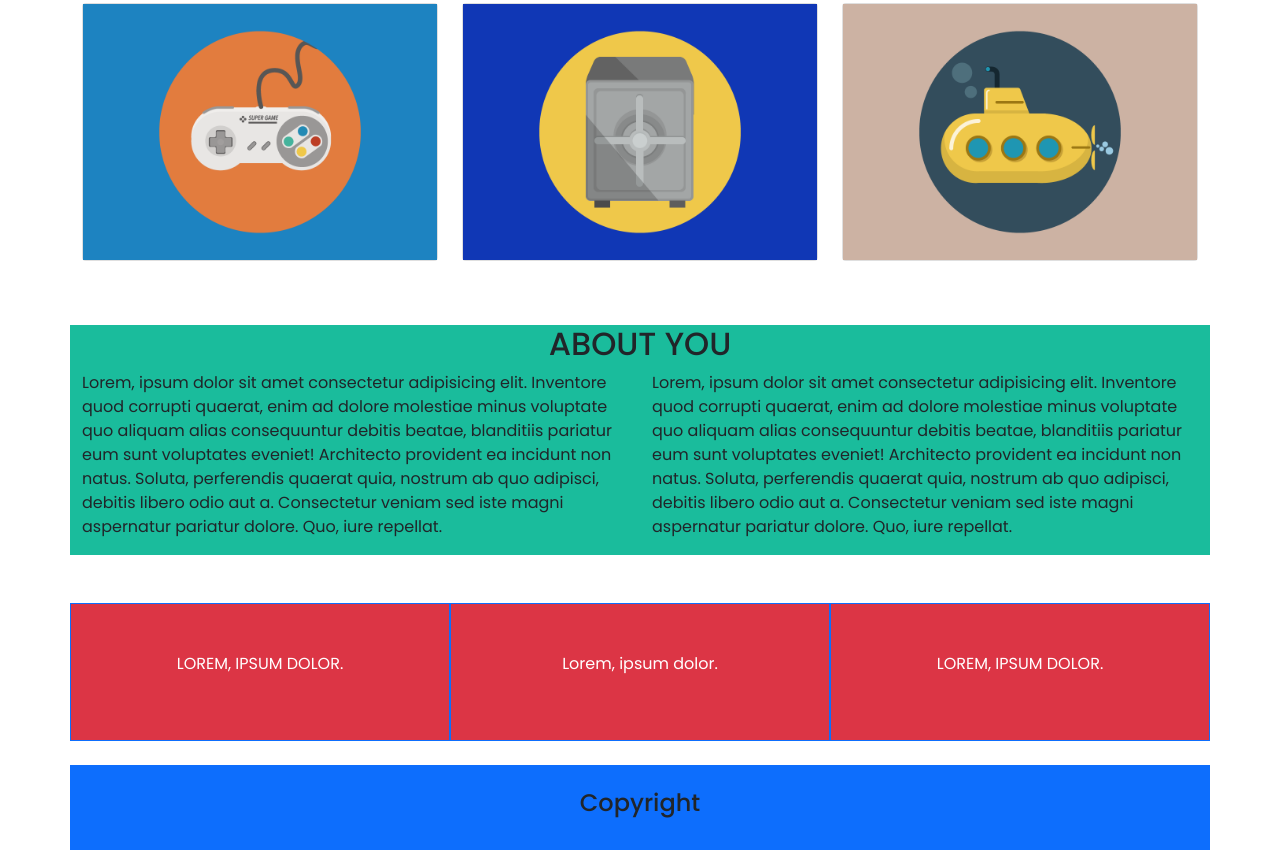
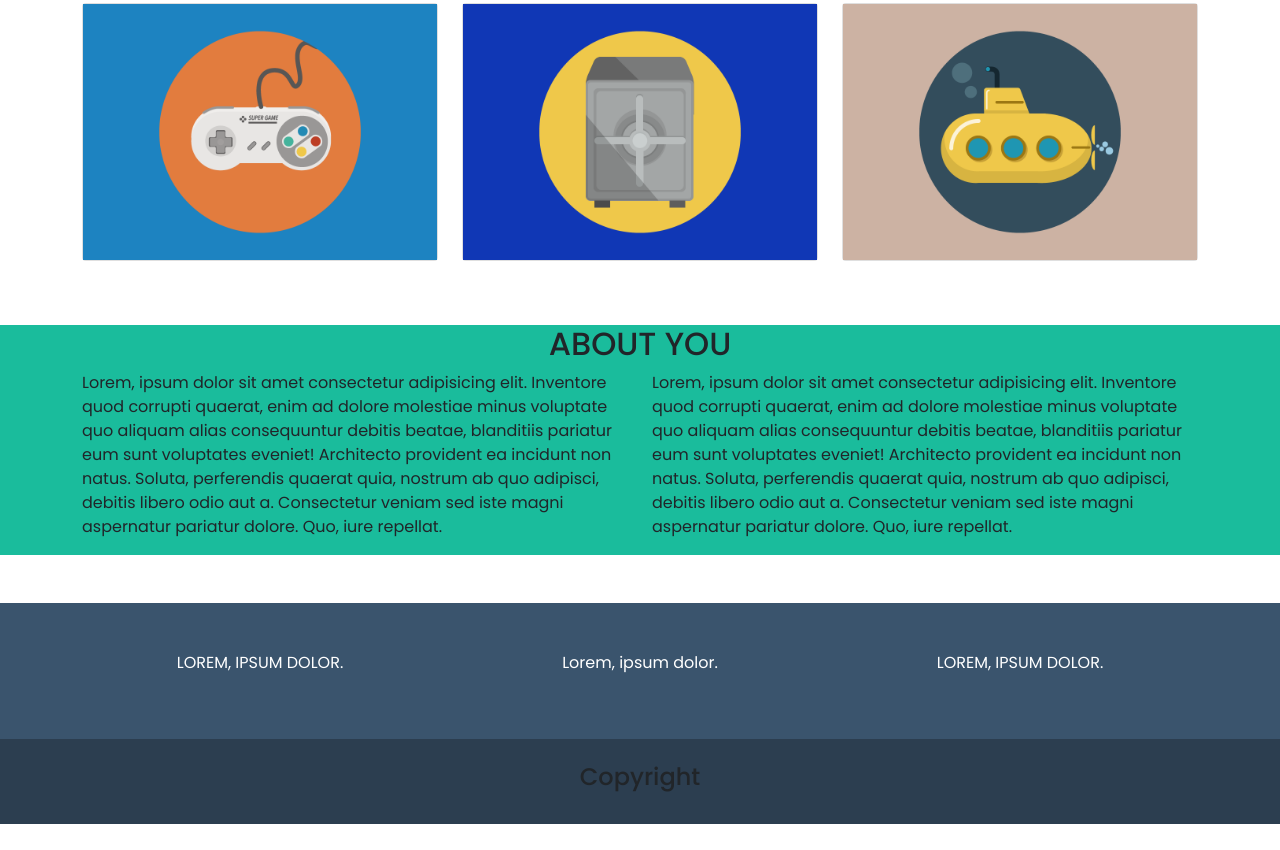
Before and after one commit to RobertoCartaMantiglia/html-css-bootstrap-freelancer, a plain HTML site: page index.html in a window 1280 px wide. Shown: the part 755-1605 px from the top of the page. After the commit the page ends 1579 px from the top, so only its background shows below. Drawn offline with nearby package versions, Linux system fonts and the light colour scheme.

Commit message:
fix structure layout

```diff
--- a/css/style.css
+++ b/css/style.css
@@ -5,9 +5,16 @@ body{
 header{
     background-color: #1abc9c;
 }
-.about{
-    background-color: #1abc9c;
-}
+
 .sede-legale{
     color: white;
 }
+#about-you{
+    background-color: #1abc9c;
+}
+#footer-upper{
+    background-color: #3a546d;
+}
+#footer-bottom{
+    background-color: #2c3e50;
+}
--- a/index.html
+++ b/index.html
@@ -15,6 +15,10 @@
     <link rel="stylesheet" href="./css/style.css">
     <title>bootstrap</title>
 </head>
+
+
+
+
 <body>
     <header>
         <section class="container">
@@ -36,7 +40,9 @@
         </section>
     </header>
 
-    <main class="container">
+    <main>
+        <section>
+            <div class="container">
                 <div class="row mb-5">
                     <div class="col-12 col-md-6 col-lg-4">
                         <div class="card mb-3">
@@ -69,8 +75,13 @@
                         </div>
                     </div>
                 </div>
+            </div>
+
+        </section>
+
 <!-- sezione main about you  -->
-
+        <section id="about-you">
+            <div class="container">
                 <div class="row mb-5 about">
                     <div class="col-12 ">
                         <div class="text-center">
@@ -91,32 +102,49 @@
                     </div>
                 </div>
 
-        <div class="row bg-danger sede-legale mb-4">
-            <div class="col-12 border border-primary col-md-4 p-5">
+            </div>
+
+        </section>
+
+
+    </main>
+
+    <footer>
+        <section id="footer-upper">
+            <div class="container">
+                <div class="row sede-legale">
+                    <div class="col-12 col-md-4 p-5">
                         <div class="text-center">
                             <p class="text-uppercase">Lorem, ipsum dolor.</p>
                         </div>
                     </div>
-            <div class="col-12 border border-primary col-md-4 p-5">
+                    <div class="col-12  col-md-4 p-5">
                         <div class="text-center">
                             <p>Lorem, ipsum dolor.</p>
                         </div>
                     </div>
-            <div class="col-12 border border-primary col-md-4 p-5">
+                    <div class="col-12 col-md-4 p-5">
                         <div class="text-center">
                             <p class="text-uppercase">Lorem, ipsum dolor.</p>
                         </div>
                     </div>
                 </div>
 
-        <div class="row bg-primary">
+            </div>
+        </section>
+
+        <section id="footer-bottom">
+            <div class="container">
+                <div class="row">
                     <div class="col-12 p-4">
                         <div class="text-center">
                             <h4>Copyright</h4>
                         </div>
                     </div>
                 </div>
+            </div>
+        </section>
 
-    </main>
+    </footer>
 </body>
 </html>
```
Lines whose indentation alone changed are shown as unchanged.
